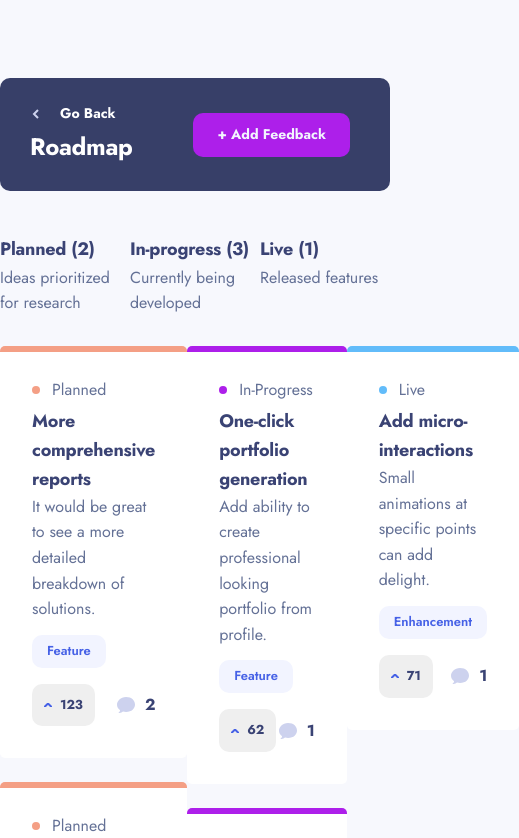
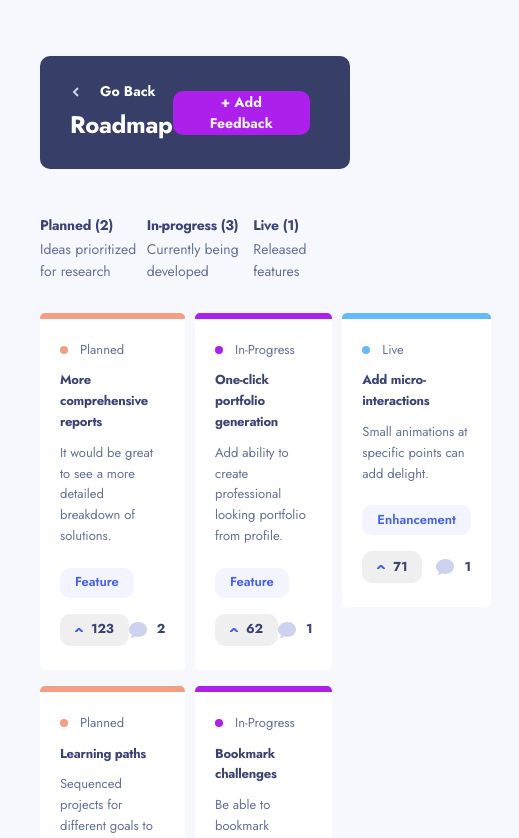
Before and after one commit to jownsu/product-feedback-app, a React (Vite) app: page /roadmap in a window 390 px wide. Shown: the top 838 px of the page, 519 px wide, since content can reach past the window. Built offline with nearby package versions, Linux system fonts and the light colour scheme.

Commit message:
RWD for tablet

```diff
--- a/src/assets/sass/_variables.scss
+++ b/src/assets/sass/_variables.scss
@@ -20,7 +20,6 @@ $color_black: #000;
 $font_primary: "Jost", sans-serif;
 
 /* Breakpoints */
-$bp_tablet: 768px;
-$bp_phone: 600px;
-$bp_smallest: 400px;
+$bp_tablet: 970px;
+$bp_phone: 740px;
 $max_width: 1100px;
--- a/src/views/create_feedback/create_feedback.scss
+++ b/src/views/create_feedback/create_feedback.scss
@@ -3,6 +3,11 @@
 .create_feedback{
     margin: 9.2rem auto;
     max-width: 54rem;
+    width: 100%;
+
+    @media only screen and (max-width: $bp_tablet){
+        margin-top: 5.6rem;
+    }
 
     .create_feedback_form{
         background: $color_white;
--- a/src/views/edit_feedback/edit_feedback.scss
+++ b/src/views/edit_feedback/edit_feedback.scss
@@ -3,6 +3,11 @@
 .edit_feedback{
     margin: 9.2rem auto;
     max-width: 54rem;
+    width: 100%;
+
+    @media only screen and (max-width: $bp_tablet){
+        margin-top: 5.6rem;
+    }
 
     .edit_feedback_form{
         background: $color_white;
--- a/src/views/feedbacks/feedbacks.scss
+++ b/src/views/feedbacks/feedbacks.scss
@@ -3,6 +3,12 @@
 .feedbacks{
     margin: 8rem auto 2rem;
     max-width: 73rem;
+    width: 100%;
+
+    @media only screen and (max-width: $bp_tablet){
+        max-width: calc(100% - 8rem);
+        margin-top: 5.6rem;
+    }
 
     .header{
         display: flex;
--- a/src/views/home/components/sidebar/side_bar.component.scss
+++ b/src/views/home/components/sidebar/side_bar.component.scss
@@ -9,6 +9,14 @@ aside#sidebar{
     position: sticky;
     top: 2rem;
 
+    @media only screen and (max-width: $bp_tablet){
+        flex-direction: row;
+        position: relative;
+        top: 0;
+        width: 100%;
+        gap: 1rem;
+    }
+
     .header{
         background: url("/images/suggestions/desktop/background-header.png");
         height: 13.7rem;
@@ -18,6 +26,14 @@ aside#sidebar{
         display: flex;
         flex-direction: column;
         justify-content: flex-end;
+
+        @media only screen and (max-width: $bp_tablet){
+            background: url("/images/suggestions/tablet/background-header.png");
+            background-repeat: no-repeat;
+            background-size: 100% 100%;
+            flex: 1;
+            height: unset;
+        }
 
         &__title{
             font-size: 2rem;
@@ -40,6 +56,10 @@ aside#sidebar{
         flex-wrap: wrap;
         column-gap: .8rem;
         row-gap: 1.4rem;
+
+        @media only screen and (max-width: $bp_tablet){
+            flex: 1;
+        }
 
         button{
             font-family: inherit;
@@ -69,6 +89,10 @@ aside#sidebar{
         background: $color_white;
         padding: 2.4rem;
         border-radius: 1rem;
+
+        @media only screen and (max-width: $bp_tablet){
+            flex: 1;
+        }
 
         &__header{
             display: flex;
--- a/src/views/home/home.scss
+++ b/src/views/home/home.scss
@@ -1,10 +1,18 @@
 @import "../../assets/sass/variables";
 
 #home{
+    width: 98%;
     max-width: $max_width;
     margin: 9.4rem auto 0;
     display: flex;
     gap: 3rem;
+
+    @media only screen and (max-width: $bp_tablet){
+        flex-direction: column;
+        margin-top: 5.6rem;
+        width: calc(100% - 8rem);
+        gap: 4rem;
+    }
 
     main{
         flex: 1;
@@ -14,6 +22,10 @@
             display: flex;
             flex-direction: column;
             gap: 2rem;
+
+            @media only screen and (max-width: $bp_tablet){
+                gap: 1.6rem;
+            }
         }
     }
 }
--- a/src/views/roadmap/components/request_card/request_card.component.scss
+++ b/src/views/roadmap/components/request_card/request_card.component.scss
@@ -5,6 +5,10 @@
     padding: 2.5rem 3.2rem 3.2rem 3.2rem;
     border-radius: 5px;
     border-top: 6px solid $color_grey_dark_2;
+
+    @media only screen and (max-width: $bp_tablet){
+        padding: 2.1rem 2rem 2.4rem 2rem;
+    }
 
     &--Planned{
         border-top-color: $color_orange;
@@ -40,6 +44,11 @@
         padding-left: 2rem;
         margin-bottom: .5rem;
 
+        @media only screen and (max-width: $bp_tablet){
+            font-size: 1.3rem;
+            margin-bottom: 1rem;
+        }
+
         &::before{
             content: "";
             position: absolute;
@@ -58,6 +67,13 @@
         letter-spacing: -.25px;
         text-decoration: none;
         transition: all .2s;
+        display: block;
+
+        @media only screen and (max-width: $bp_tablet){
+            font-size: 1.3rem;
+            margin-bottom: 1rem;
+        }
+
         &:hover{
             color: $color_secondary;
         }
@@ -67,18 +83,28 @@
         color: $color_grey_dark_2;
         font-size: 1.6rem;
         font-weight: 400;
+
+        @media only screen and (max-width: $bp_tablet){
+            font-size: 1.3rem;
+        }
     }
 
     &__category{
         color: $color_secondary;
         font-size: 1.3rem;
         font-weight: 600;
-        padding: .6rem 1.5rem;
+        padding: 0 1.5rem;
+        height: 3rem;
         border-radius: 1rem;
         background: $color_grey_light_1;
-        display: inline-block;
+        display: flex;
+        align-items: center;
+        width: fit-content;
         margin-top: 1.3rem;
 
+        @media only screen and (max-width: $bp_tablet){
+            margin-top: 2.1rem;
+        }
     }
 
     &__foot{
@@ -86,11 +112,23 @@
         justify-content: space-between;
         margin-top: 1.6rem;
 
+        @media only screen and (max-width: $bp_tablet){
+            .comment_count__count{
+                font-size: 1.3rem;
+            }
+        }
+
         .upvotes{
             flex-direction: row;
             align-items: center;
             justify-content: center;
-            padding: 1.1rem 1.2rem;
+            height: 4rem;
+            padding: 0 1.2rem;
+
+            @media only screen and (max-width: $bp_tablet){
+                padding: 0 1.5rem;
+                height: 3.2rem;
+            }
 
             &__icon{
                 margin-top: 0;
--- a/src/views/roadmap/roadmap.scss
+++ b/src/views/roadmap/roadmap.scss
@@ -2,8 +2,14 @@
 
 .roadmap_page{
     max-width: 110rem;
-    width: 100%;
+    width: 98%;
     margin: 7.8rem auto;
+
+    @media only screen and (max-width: $bp_tablet){
+        margin-top: 5.6rem;
+        width: calc(100% - 8rem);
+    }
+
     .header{
         display: flex;
         justify-content: space-between;
@@ -47,6 +53,7 @@
         margin-top: 4.8rem;
         display: flex;
         justify-content: space-between;
+        gap: 1rem;
 
         &__head{
             flex: 1;
@@ -58,12 +65,20 @@
                 letter-spacing: -0.25px;
                 color: $color_grey_dark_1;
                 margin-bottom: .4rem;
+
+                @media only screen and (max-width: $bp_tablet){
+                    font-size: 1.4rem;
+                }
             }
 
             p{
                 font-size: 1.6rem;
                 font-weight: 400;
                 color: $color_grey_dark_2;
+
+                @media only screen and (max-width: $bp_tablet){
+                    font-size: 1.4rem;
+                }
             }
         }
     }
@@ -72,6 +87,7 @@
         display: flex;
         justify-content: space-between;
         margin-top: 3rem;
+        gap: 1rem;
 
         &__block{
             flex: 1;
@@ -79,6 +95,10 @@
             display: flex;
             flex-direction: column;
             gap: 2.4rem;
+
+            @media only screen and (max-width: $bp_tablet){
+                gap: 1.6rem;
+            }
         }
     }
 }
```
